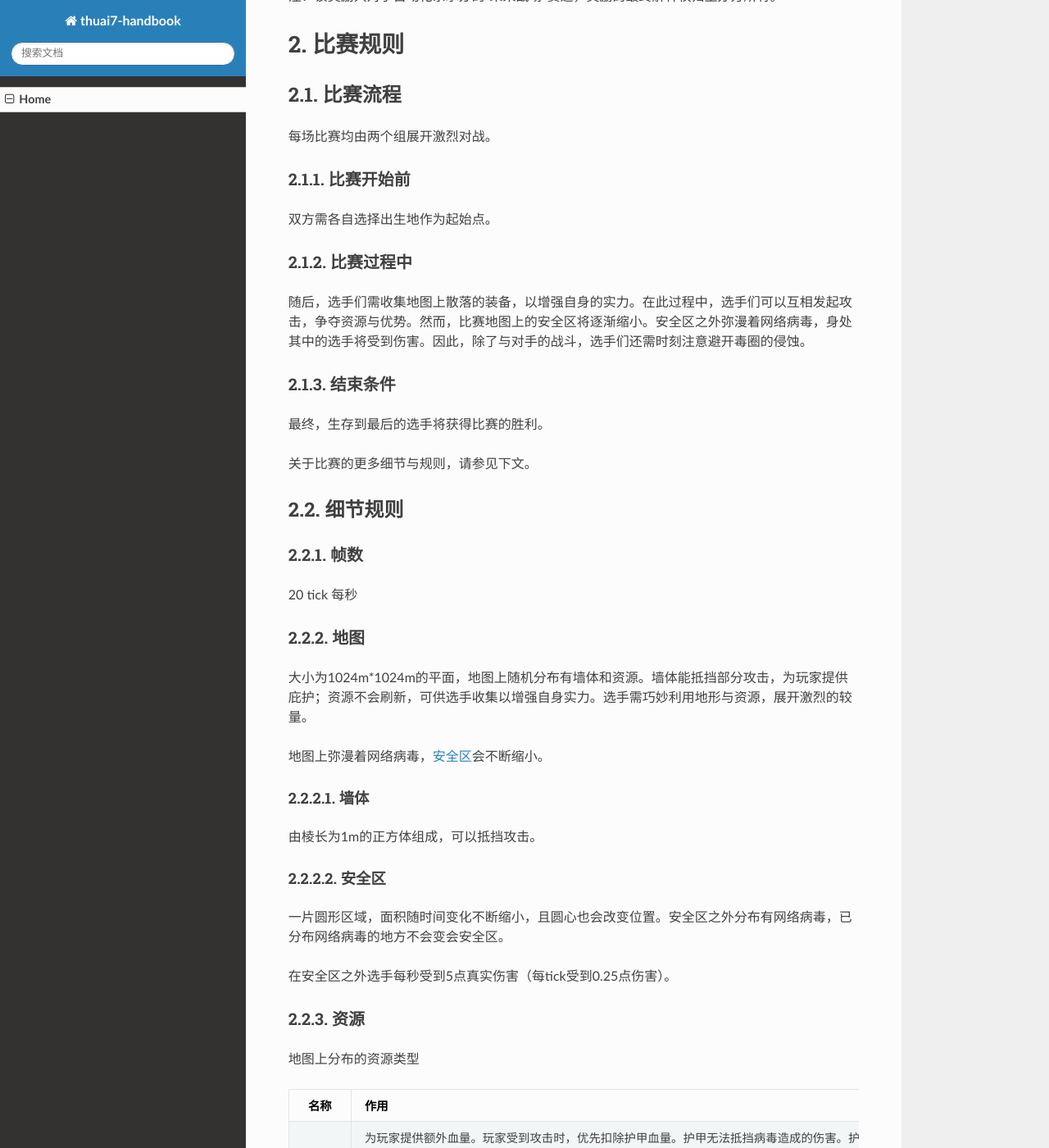
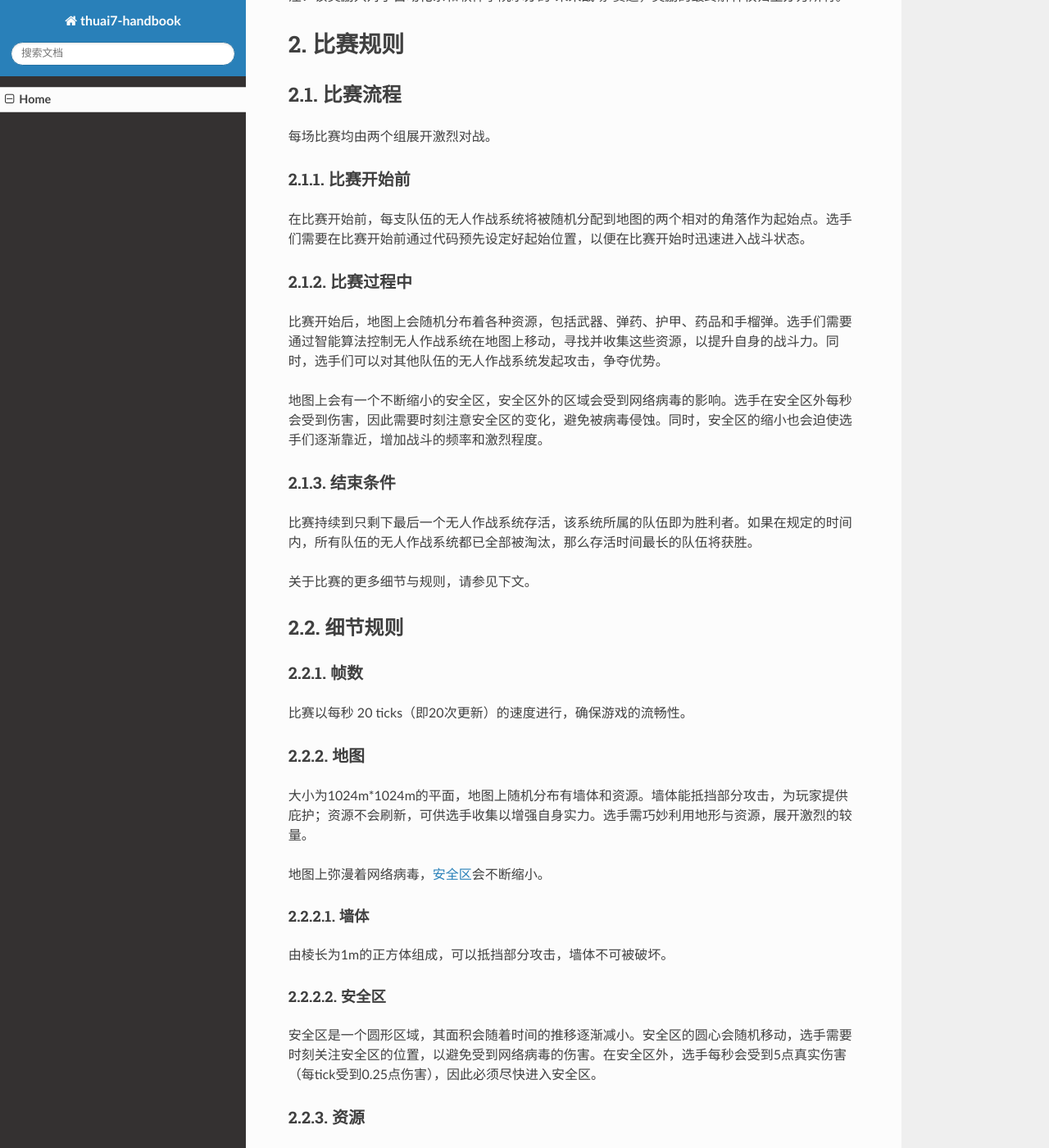
Before and after one commit to thuasta/thuai-7, an MkDocs documentation site: the page built from docs/index.md, in a window 1280 px wide and 1400 px high, scrolled down 2145 px. Shown: the whole window at 82% size. Built offline with MkDocs 1.6.1, drawn with Linux system fonts in a browser that asks for light colours; nearby versions of some CDN libraries; some of the changed text lies outside the part shown.

Commit message:
Update index.md

```diff
--- a/docs/index.md
+++ b/docs/index.md
@@ -36,7 +36,7 @@
 
 ### 1.1.1. 名称
 
-未来战场
+**未来战场**
 
 ### 1.1.2. 背景
 
@@ -51,12 +51,11 @@
 
 ### 1.2.1. 大赛日程
 
-报名截止时间为2024年
-4 月？日，复赛时间为2024年4月？号，决赛时间另行通知。
+报名截止时间为 2024 年 4 月 ？日，复赛时间为 2024 年 4 月 ？日，决赛时间另行通知。
 
 ### 1.2.2. 报名方法
 
-【报名网站】
+【报名网站】链接待定
 
 【关于组队】
 
@@ -71,7 +70,7 @@
 |二等奖|  |  |
 |三等奖|  |  |
 
-注：该奖励只对于自动化系承办的“未来战场”赛道，奖励的最终解释权归主办方所有。
+注：该奖励只对于自动化系和软件学院承办的“未来战场”赛道，奖励的最终解释权归主办方所有。
 
 # 2. 比赛规则
 
@@ -81,15 +80,17 @@
 
 ### 2.1.1. 比赛开始前
 
-双方需各自选择出生地作为起始点。
+在比赛开始前，每支队伍的无人作战系统将被随机分配到地图的两个相对的角落作为起始点。选手们需要在比赛开始前通过代码预先设定好起始位置，以便在比赛开始时迅速进入战斗状态。
 
 ### 2.1.2. 比赛过程中
 
-随后，选手们需收集地图上散落的装备，以增强自身的实力。在此过程中，选手们可以互相发起攻击，争夺资源与优势。然而，比赛地图上的安全区将逐渐缩小。安全区之外弥漫着网络病毒，身处其中的选手将受到伤害。因此，除了与对手的战斗，选手们还需时刻注意避开毒圈的侵蚀。
+比赛开始后，地图上会随机分布着各种资源，包括武器、弹药、护甲、药品和手榴弹。选手们需要通过智能算法控制无人作战系统在地图上移动，寻找并收集这些资源，以提升自身的战斗力。同时，选手们可以对其他队伍的无人作战系统发起攻击，争夺优势。
+
+地图上会有一个不断缩小的安全区，安全区外的区域会受到网络病毒的影响。选手在安全区外每秒会受到伤害，因此需要时刻注意安全区的变化，避免被病毒侵蚀。同时，安全区的缩小也会迫使选手们逐渐靠近，增加战斗的频率和激烈程度。
 
 ### 2.1.3. 结束条件
 
-最终，生存到最后的选手将获得比赛的胜利。
+比赛持续到只剩下最后一个无人作战系统存活，该系统所属的队伍即为胜利者。如果在规定的时间内，所有队伍的无人作战系统都已全部被淘汰，那么存活时间最长的队伍将获胜。
 
 关于比赛的更多细节与规则，请参见下文。
 
@@ -97,7 +98,7 @@
 
 ### 2.2.1. 帧数
 
-20 tick 每秒
+比赛以每秒 20 ticks（即20次更新）的速度进行，确保游戏的流畅性。
 
 ### 2.2.2. 地图
 
@@ -107,13 +108,11 @@
 
 #### 2.2.2.1. 墙体
 
-由棱长为1m的正方体组成，可以抵挡攻击。
+由棱长为1m的正方体组成，可以抵挡部分攻击，墙体不可被破坏。
 
 #### 2.2.2.2. 安全区
 
-一片圆形区域，面积随时间变化不断缩小，且圆心也会改变位置。安全区之外分布有网络病毒，已分布网络病毒的地方不会变会安全区。
-
-在安全区之外选手每秒受到5点真实伤害（每tick受到0.25点伤害）。
+安全区是一个圆形区域，其面积会随着时间的推移逐渐减小。安全区的圆心会随机移动，选手需要时刻关注安全区的位置，以避免受到网络病毒的伤害。在安全区外，选手每秒会受到5点真实伤害（每tick受到0.25点伤害），因此必须尽快进入安全区。
 
 ### 2.2.3. 资源
 
@@ -134,37 +133,41 @@
 
 | 武器   | 攻击距离 | 裸伤害 | CD（攻击间隔） | 其他 |
 |:-----:| ------ | ------ |------ | ------ |
-| 拳击 | 1m | 10 | 20tick|
-| 霰弹枪S686 | 50m | 20 | 15tick |一次可向前方18度扇形区域发射9枚子弹，子弹不足时优先满足从扇形中心射出
-| 冲锋枪vector | 50m | 34 | 4tick | |
-| 步枪M16   | 100m | 43 | 10tick| |
-| 狙击枪AWM | 120m | 132 | 150tick |
+| 拳击 | 1m | 10 | 20 tick|
+| 霰弹枪S686 | 50m | 20 | 15 tick |一次可向前方18度扇形区域发射9枚子弹，子弹不足时优先满足从扇形中心射出
+| 冲锋枪vector | 50m | 34 | 4 tick | |
+| 步枪M16   | 100m | 43 | 10 tick| |
+| 狙击枪AWM | 120m | 132 | 150 tick |
 | | | |
 
 ### 2.2.5. 选手
 
-物理实体：直径为1m的圆柱体
+无人作战系统具有以下属性：
 
-生命值：100，生命值耗尽选手死亡。
+- 物理实体：直径1米的圆柱体。
 
-速度：5m/s
+- 生命值：100点，生命值耗尽后无人作战系统被淘汰。
 
-移动：选手给出目的地坐标后，沿直线前进；运动过程中若碰到墙体，则对应分量的速度降至0
+- 速度：每秒5米。
 
-背包容量：250
+- 移动：选手给出目的地坐标后，沿直线前进；运动过程中若碰到墙体，则对应分量的速度降至0
 
-攻击：无武器时拳击。可拾取两把武器交替使用
+- 背包容量：250个单位空间，用于存放收集到的资源。
 
-视野：选手可以获取地图上的所有信息
+- 攻击：无武器时拳击。可拾取多把武器交替使用
+
+- 视野：无人作战系统可以获取地图上的所有信息，包括其他选手的位置、状态和资源分布。
 
 # 3. 选手代码实现要求
 
 ## 3.1. 总述
 
-选手需要写出一个完整的程序，能够完成下列基本操作，并根据战场形势决定最优策略。选手的所有逻辑包括条件判断、动态的检测与决策等）都必须在代码中完成，一旦开始对战就无法通过任何形式（如命令行）改变逻辑或手动输入命令。选手最终提交一个.cpp或.py文件，其中必须包括所有的代码。
+选手需要写出一个完整的程序，能够完成下列基本操作，并根据战场形势决定最优策略。选手的所有逻辑包括条件判断、动态的检测与决策等）都必须在代码中完成，一旦开始对战就无法通过任何形式（如命令行）改变逻辑或手动输入命令。选手最终提交一个.cpp 或 .py文件，其中必须包括所有的代码。
 
 基本操作：选择出生地；移动；拾取资源；攻击；使用药品；使用手榴弹；获取战场信息。
 
 ## 3.2. 接口调用说明
 
+选手的代码需要通过预定义的API与比赛服务器进行交互，这些API包括但不限于：
+
 详情待续。
```
